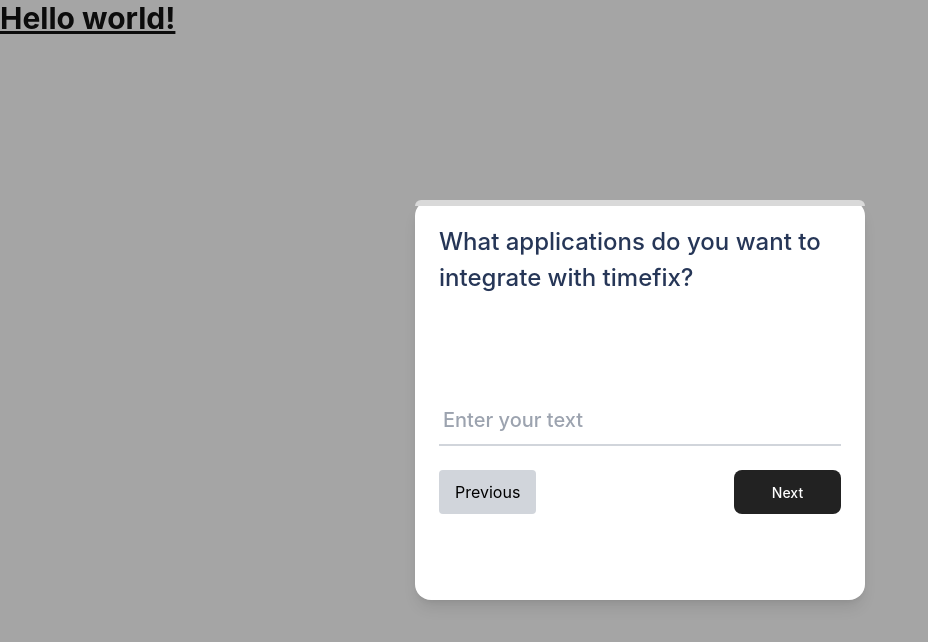
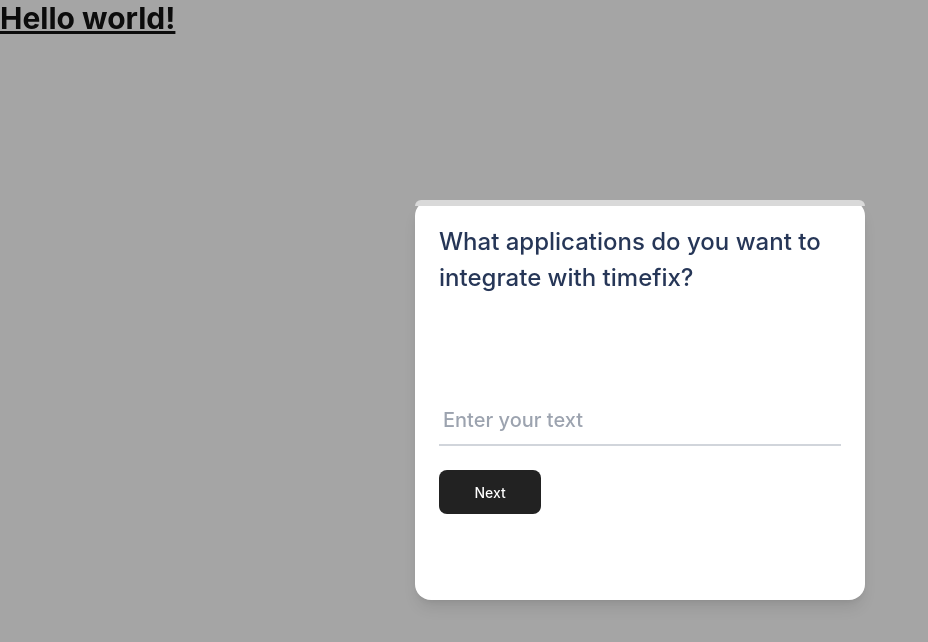
Before and after one commit to Tausif4171/FeatureBits, a React (Create React App) app: page / in a window 1280 px wide. Shown: the top 642 px of the page, without its empty margins (0-928 px from the left). Built offline with nearby package versions, Linux system fonts and the light colour scheme.

Commit message:
cancel button added on step 3

```diff
--- a/src/features/Stepper/index.tsx
+++ b/src/features/Stepper/index.tsx
@@ -84,21 +84,20 @@
                         </div> */}
                     </div>)}
                 </div>
-                <div className="flex justify-between">
+                <div className="flex justify-start gap-x-[12px]">
+
                     <button
-                        className="bg-gray-300 hover:bg-gray-400 px-4 py-2 rounded"
-                        onClick={prevStep}
-                        disabled={step === 1}
-                    >
-                        Previous
-                    </button>
-                    <button
-                        className="bg-[#222222] text-white text-[14px] font-medium px-[6.71px] py-[5.22px] rounded-[8px] leading-[19.6px] w-[107px] h-[44px]"
+                        className="bg-[#222222] text-white text-[14px] font-medium px-[35.5px] py-[11.5px] rounded-[8px] flex justify-center items-center cursor-pointer "
                         onClick={nextStep}
                         disabled={step === 3}
                     >
-                        <span>{step === 3 ? 'Finish' : 'Next'}</span>
+                        <span>{step === 3 ? 'Try again' : 'Next'}</span>
                     </button>
+                    {step === 3 && <button
+                        className="bg-[#FFFFFF] border-[1px] border-[#CCCCCC] px-[35.5px] py-[11.5px] rounded-[8px] flex justify-center items-center cursor-pointer"
+                    >
+                        Cancel
+                    </button>}
                 </div>
             </div>
         </div>
```
